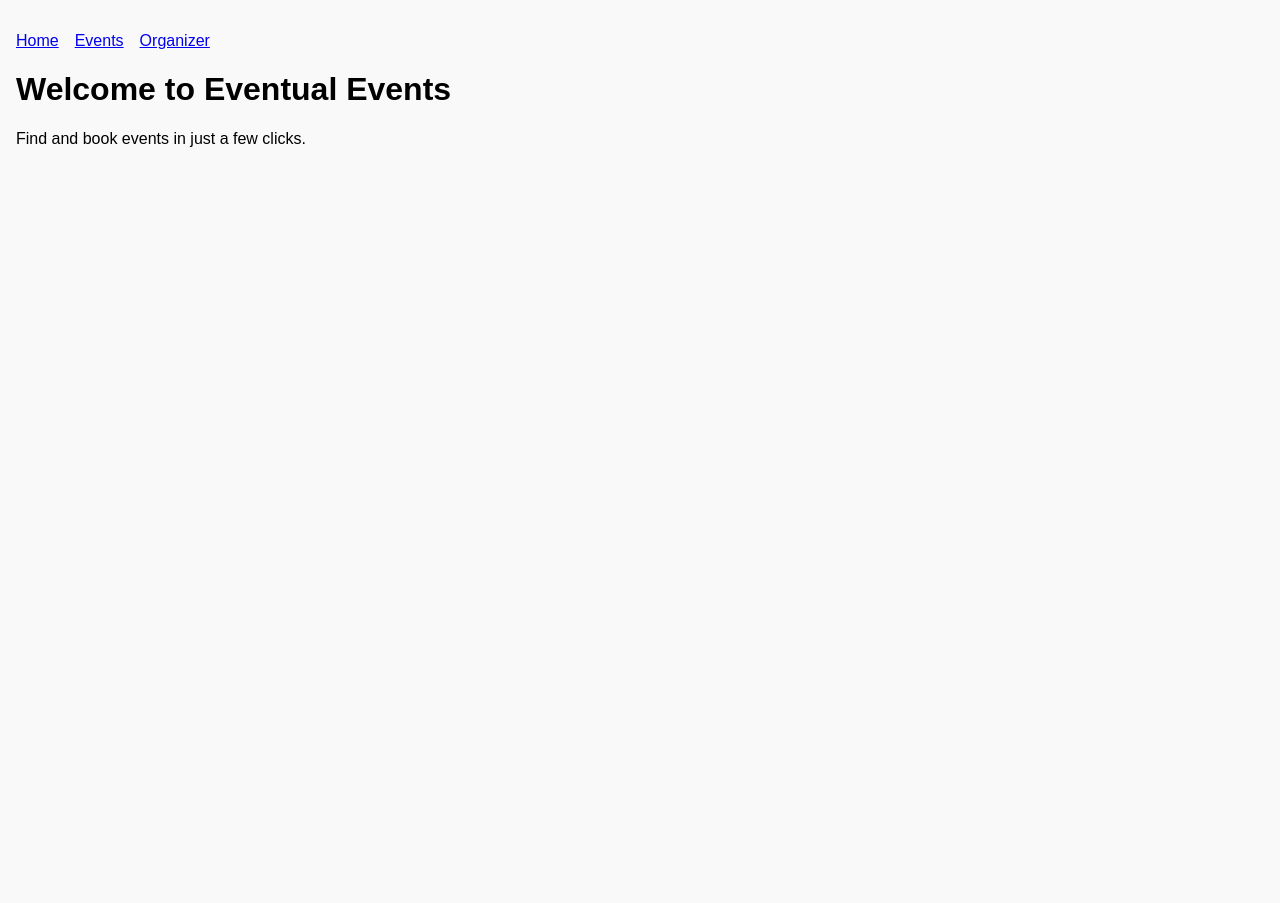
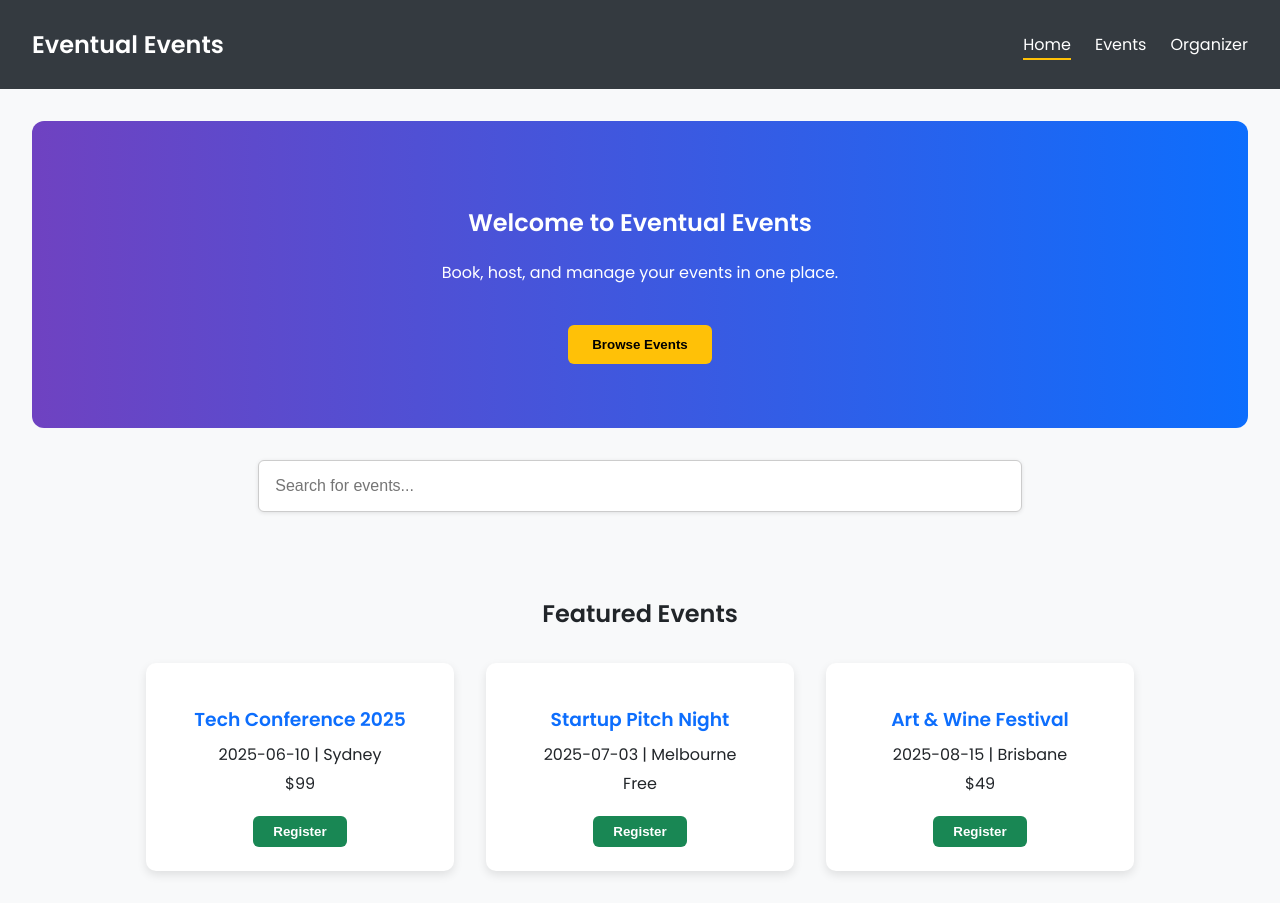
Before and after one commit to Nowhere4Nothing/Event-System_public, a React (Create React App) app: page / in a window 1280 px wide. Before the commit the page ends 800 px from the top, so only its background shows below. Built offline with nearby package versions, Linux system fonts and the light colour scheme.

Commit message:
homepage + navbar

```diff
--- a/public/index.html
+++ b/public/index.html
@@ -1,6 +1,9 @@
 <!DOCTYPE html>
 <html lang="en">
   <head>
+    <!-- Inside <head> -->
+<link href="https://fonts.googleapis.com/css2?family=Poppins:wght@400;600&display=swap" rel="stylesheet">
+
     <meta charset="utf-8" />
     <link rel="icon" href="%PUBLIC_URL%/favicon.ico" />
     <meta name="viewport" content="width=device-width, initial-scale=1" />
--- a/src/assets/styles/main.css
+++ b/src/assets/styles/main.css
@@ -1,13 +1,153 @@
+/* Reset + base styling */
 body {
-    font-family: Arial, sans-serif;
     margin: 0;
-    padding: 1rem;
-    background: #f9f9f9;
+    padding: 0;
+    font-family: 'Poppins', sans-serif;
+    background-color: #f8f9fa;
+    color: #212529;
   }
 
-  nav ul {
+  a {
+    text-decoration: none;
+    color: inherit;
+  }
+
+  /* Navbar */
+  .navbar {
     display: flex;
-    gap: 1rem;
+    justify-content: space-between;
+    align-items: center;
+    background-color: #343a40;
+    color: #fff;
+    padding: 1rem 2rem;
+  }
+
+  .navbar .logo {
+    font-weight: bold;
+    font-size: 1.5rem;
+  }
+
+  .navbar .nav-links {
+    display: flex;
     list-style: none;
-    padding: 0;
+    gap: 1.5rem;
   }
+
+  .navbar .nav-links li a {
+    color: white;
+    transition: color 0.2s ease-in-out;
+  }
+
+  .navbar .nav-links li a:hover {
+    color: #0d6efd;
+  }
+
+  .active-link {
+    color: #ffc107;
+    border-bottom: 2px solid #ffc107;
+    padding-bottom: 2px;
+  }
+
+
+  /* Hero Section */
+  .hero {
+    text-align: center;
+    padding: 4rem 1rem;
+    background: linear-gradient(to right, #6f42c1, #0d6efd);
+    color: white;
+    border-radius: 12px;
+    margin: 2rem;
+  }
+
+  .cta-btn {
+    margin-top: 1.5rem;
+    background-color: #ffc107;
+    color: black;
+    padding: 0.75rem 1.5rem;
+    font-weight: bold;
+    border: none;
+    border-radius: 6px;
+    cursor: pointer;
+  }
+
+  .cta-btn:hover {
+    background-color: #e0a800;
+  }
+
+  /* Search Bar */
+  .search-section {
+    display: flex;
+    justify-content: center;
+    margin: 2rem;
+  }
+
+  .search-input {
+    width: 60%;
+    padding: 1rem;
+    font-size: 1rem;
+    border-radius: 6px;
+    border: 1px solid #ccc;
+    outline: none;
+    box-shadow: 0 1px 4px rgba(0,0,0,0.1);
+  }
+
+  /* Featured Events */
+  .featured-events {
+    text-align: center;
+    padding: 2rem;
+  }
+
+  .event-grid {
+    display: flex;
+    flex-wrap: wrap;
+    gap: 2rem;
+    justify-content: center;
+    margin-top: 2rem;
+  }
+
+  .event-card {
+    background-color: white;
+    border-radius: 10px;
+    width: 260px;
+    padding: 1.5rem;
+    box-shadow: 0 4px 10px rgba(0,0,0,0.1);
+    transition: transform 0.2s ease;
+  }
+
+  .event-card:hover {
+    transform: translateY(-5px);
+  }
+
+  .event-card h3 {
+    margin-bottom: 0.5rem;
+    color: #0d6efd;
+  }
+
+  .event-card p {
+    margin: 0.25rem 0;
+  }
+
+  .register-btn {
+    margin-top: 1rem;
+    background-color: #198754;
+    color: white;
+    border: none;
+    padding: 0.5rem 1.25rem;
+    border-radius: 6px;
+    cursor: pointer;
+    font-weight: bold;
+  }
+
+  .register-btn:hover {
+    background-color: #157347;
+  }
+
+  /* Footer */
+  .footer {
+    background-color: #343a40;
+    color: white;
+    padding: 1rem;
+    text-align: center;
+    margin-top: 4rem;
+    font-size: 0.9rem;
+  }
--- /dev/null
+++ b/src/components/EventCard.jsx
@@ -0,0 +1,12 @@
+function EventCard({ title, date, location, price }) {
+    return (
+      <div className="event-card">
+        <h3>{title}</h3>
+        <p>{date} | {location}</p>
+        <p>{price}</p>
+        <button className="register-btn">Register</button>
+      </div>
+    );
+  }
+
+  export default EventCard;
--- /dev/null
+++ b/src/components/FeaturedEvents.jsx
@@ -0,0 +1,29 @@
+import EventCard from './EventCard';
+
+function FeaturedEvents() {
+  // Mock data (you can fetch later from backend)
+  const events = [
+    { id: 1, title: 'Tech Conference 2025', date: '2025-06-10', location: 'Sydney', price: '$99' },
+    { id: 2, title: 'Startup Pitch Night', date: '2025-07-03', location: 'Melbourne', price: 'Free' },
+    { id: 3, title: 'Art & Wine Festival', date: '2025-08-15', location: 'Brisbane', price: '$49' },
+  ];
+
+  return (
+    <section className="featured-events">
+      <h2>Featured Events</h2>
+      <div className="event-grid">
+        {events.map(event => (
+          <EventCard
+            key={event.id}
+            title={event.title}
+            date={event.date}
+            location={event.location}
+            price={event.price}
+          />
+        ))}
+      </div>
+    </section>
+  );
+}
+
+export default FeaturedEvents;
--- /dev/null
+++ b/src/components/Hero.jsx
@@ -0,0 +1,11 @@
+function Hero() {
+    return (
+      <section className="hero">
+        <h1>Welcome to Eventual Events</h1>
+        <p>Book, host, and manage your events in one place.</p>
+        <button className="cta-btn">Browse Events</button>
+      </section>
+    );
+  }
+
+  export default Hero;
--- a/src/components/Navbar.jsx
+++ b/src/components/Navbar.jsx
@@ -1,14 +1,29 @@
-import { Link } from 'react-router-dom';
+import { NavLink } from 'react-router-dom';
+import '../assets/styles/main.css'; // optional, or just keep using main.css
 
 function Navbar() {
   return (
-    <nav>
-      <ul>
-        <li><Link to="/">Home</Link></li>
-        <li><Link to="/events">Events</Link></li>
-        <li><Link to="/organizer">Organizer</Link></li>
-      </ul>
-    </nav>
+    <nav className="navbar">
+  <div className="logo">Eventual Events</div>
+  <ul className="nav-links">
+    <li>
+      <NavLink to="/" className={({ isActive }) => isActive ? 'active-link' : ''}>
+        Home
+      </NavLink>
+    </li>
+    <li>
+      <NavLink to="/events" className={({ isActive }) => isActive ? 'active-link' : ''}>
+        Events
+      </NavLink>
+    </li>
+    <li>
+      <NavLink to="/organizer" className={({ isActive }) => isActive ? 'active-link' : ''}>
+        Organizer
+      </NavLink>
+    </li>
+  </ul>
+</nav>
+
   );
 }
 
--- /dev/null
+++ b/src/components/SearchBar.jsx
@@ -0,0 +1,9 @@
+function SearchBar() {
+    return (
+      <section className="search-section">
+        <input type="text" placeholder="Search for events..." className="search-input" />
+      </section>
+    );
+  }
+
+  export default SearchBar;
--- a/src/pages/Home.jsx
+++ b/src/pages/Home.jsx
@@ -1,10 +1,16 @@
+import Hero from '../components/Hero';
+import SearchBar from '../components/SearchBar';
+import FeaturedEvents from '../components/FeaturedEvents';
+import '../assets/styles/main.css';
+
 function Home() {
-    return (
-      <div>
-        <h1>Welcome to Eventual Events</h1>
-        <p>Find and book events in just a few clicks.</p>
-      </div>
-    );
-  }
+  return (
+    <div className="home">
+      <Hero />
+      <SearchBar />
+      <FeaturedEvents />
+    </div>
+  );
+}
 
-  export default Home;
+export default Home;
```
